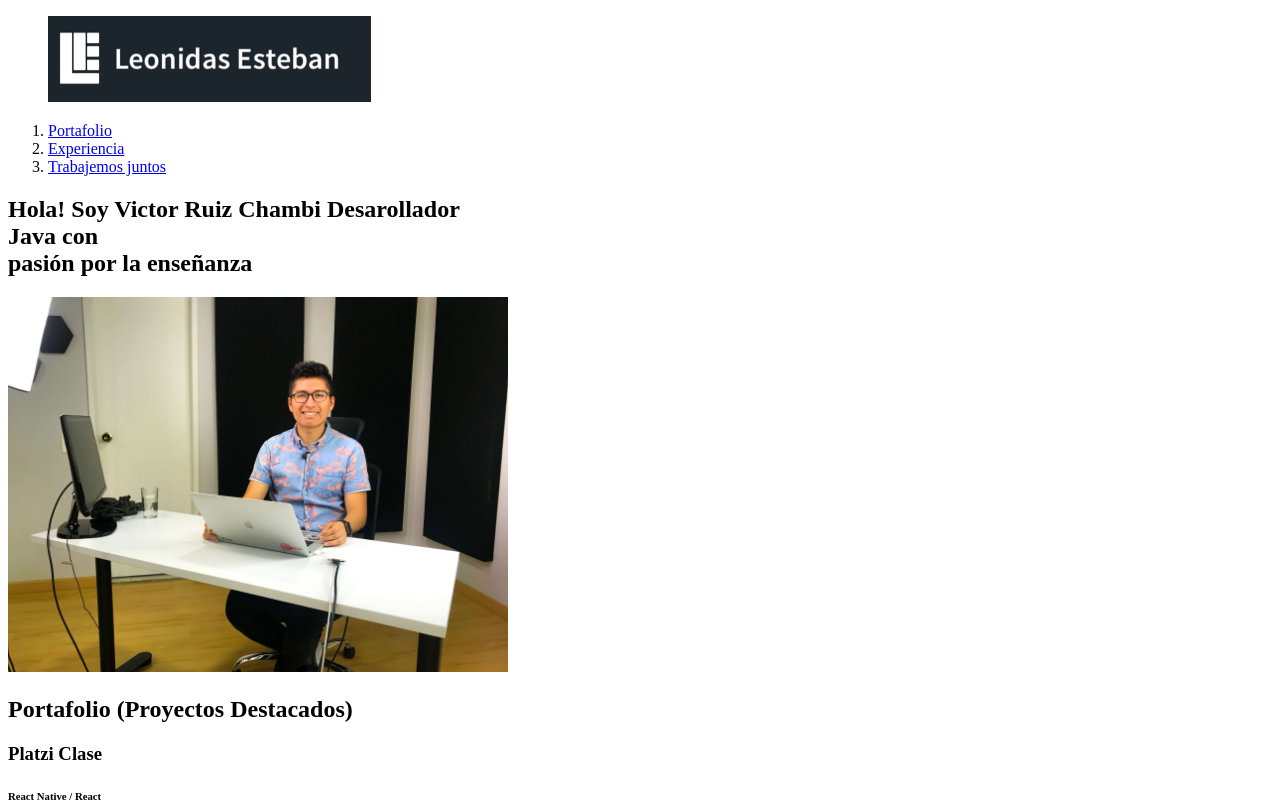
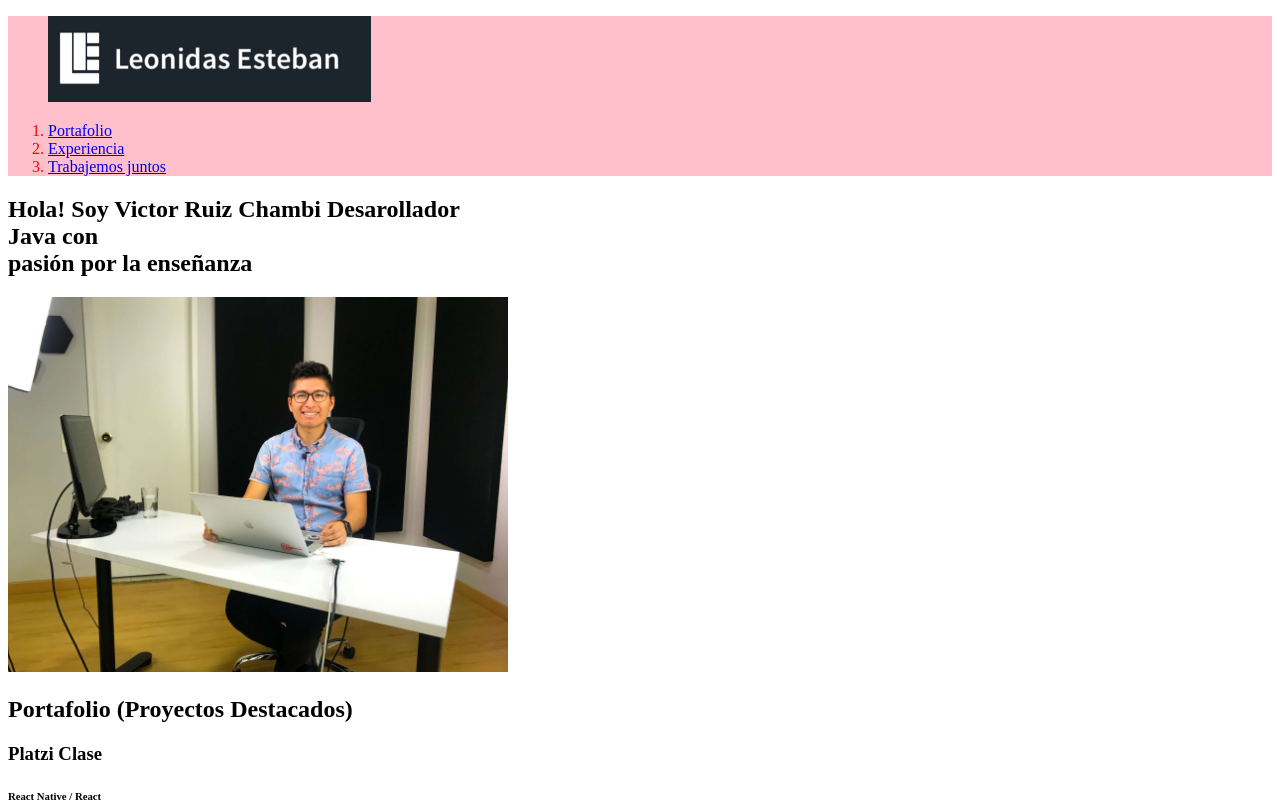
Before and after one commit to VictorAntonioRuizChambi/desarrollo-web-portafolio, a plain HTML site: page index.html in a window 1280 px wide. Shown: the top 805 px of the page. Drawn offline with Linux system fonts and the light colour scheme.

Commit message:
Clase12 - Formas de agregar estilos a HTML

```diff
--- /dev/null
+++ b/css/estilos.css
@@ -0,0 +1,3 @@
+header {
+    background: pink !important;
+}
--- a/index.html
+++ b/index.html
@@ -4,9 +4,15 @@
     <meta charset="UTF-8"/>
     <title>Leonidas Esteban</title>
     <link rel="icon" type="image/png" href="images/favicon.png"/>
+    <link rel="stylesheet" href="css/estilos.css">
+    <style>
+      header {
+        background: green;
+      }
+    </style>
   </head>
   <body>
-    <header>
+    <header style="color:red; background: blue;">
       <div>
         <figure>
           <img src="images/logo.png" alt="Logo de http://leonidasesteban.com"/>
```
